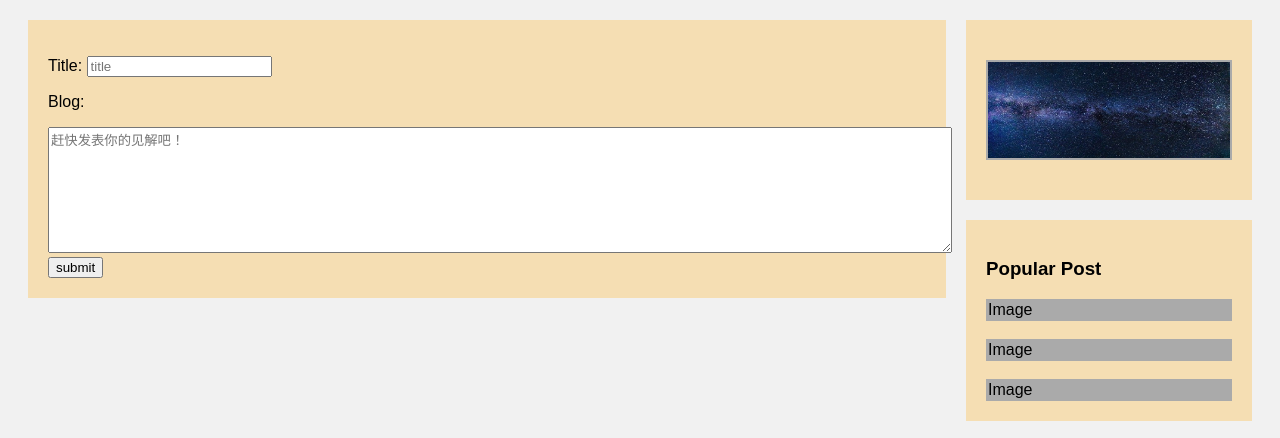
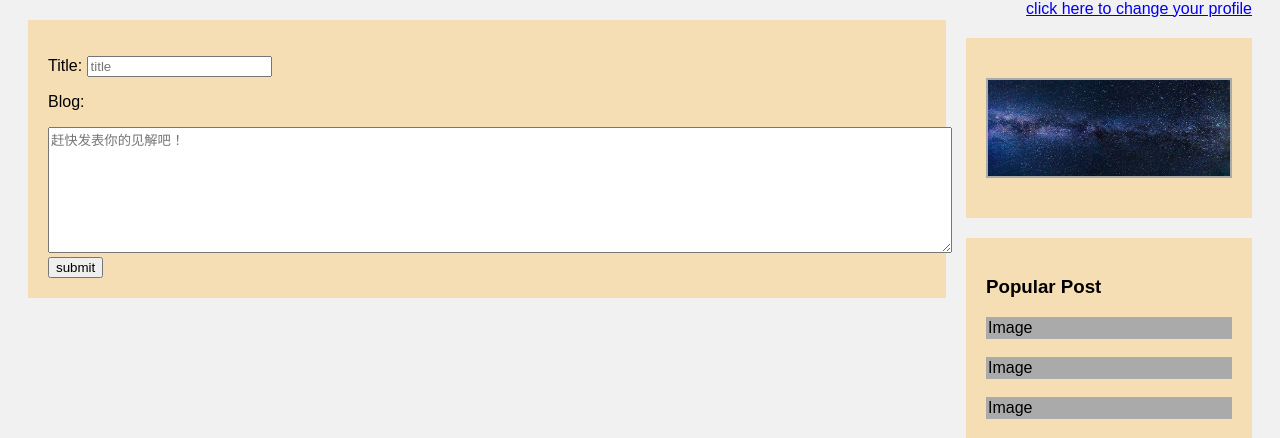
Before and after one commit to fivn869/my-first-blpost, a Django app: page /home in a window 1280 px wide. Shown: the part 257-695 px from the top of the page. Run offline with Django 3.2, Linux system fonts and the light colour scheme; the visitor is signed in with stand-in values (Sample User, id 1); data that the repository does not hold is empty.

Commit message:
add the href for profile

```diff
--- a/blog/templates/home_01.html
+++ b/blog/templates/home_01.html
@@ -46,7 +46,9 @@ body {
     float: right;
     width: 100%;
 }
-
+#file{
+    float: right;
+}
 
 /* Add a card effect for articles */
 .card {
@@ -85,8 +87,15 @@ body {
 {% if user.is_authenticated %}
 <body>
 
-<div class="header">
-  <h2>Welcome back, {{ user }}!</h2>
+<div>
+    <div class="header">
+       <h2>Welcome back, {{ user }}!</h2>
+    </div>
+    <div id = "file">
+        <a href="{% url 'profile' %}"> click here to change your profile</a>
+    </div>
+
+
 </div>
 
 <div class="row">
--- a/blog/templates/profile.html
+++ b/blog/templates/profile.html
@@ -12,7 +12,7 @@
 <body>
 {% if user.is_authenticated %}
 <div>
-    <form action="{% url 'blog' %}" method="post">
+    <form action="{% url 'profile' %}" method="post">
     {% csrf_token %}
     {% for item in form %}
     <div>{{ item }}</div>
```
